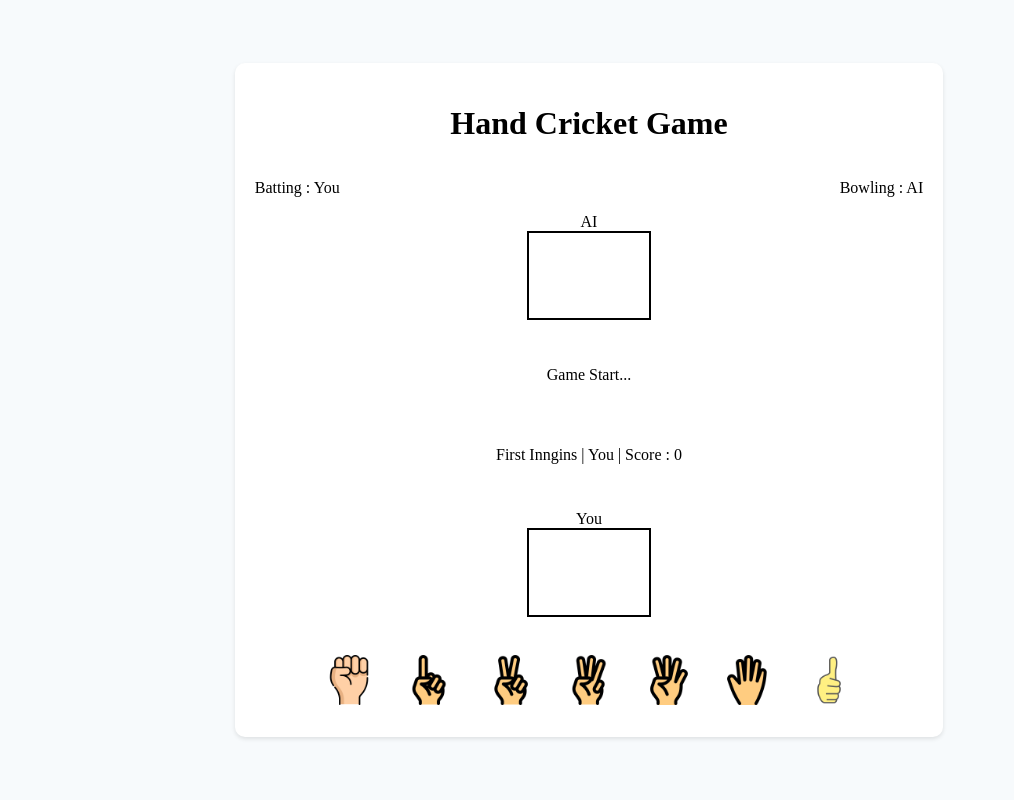
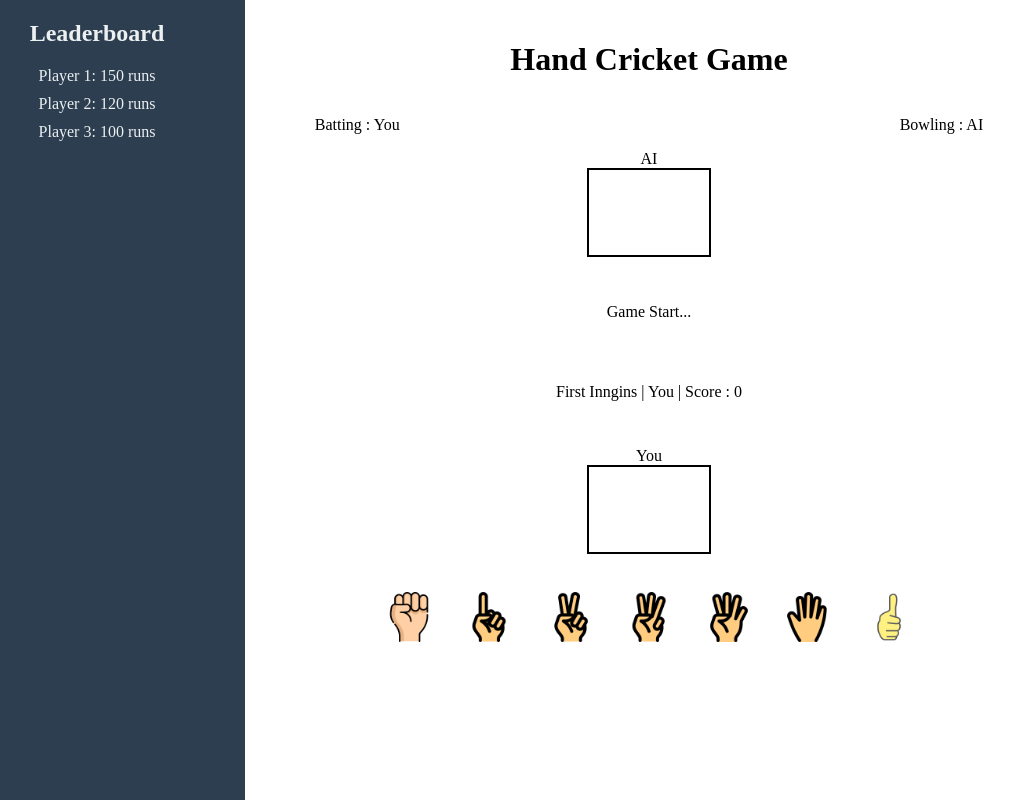
Before and after one commit to Aniket-paul-alt/Hand-Cricket, a plain HTML site: page index.html in a window 1280 px wide. Shown: the whole page, without its empty margins (51-1065 px from the left). Drawn offline with Linux system fonts and the light colour scheme.

Commit message:
adding leaderboard

```diff
--- a/index.html
+++ b/index.html
@@ -10,6 +10,16 @@
 
 <body>
     <div class="container">
+        <div class="sidebar">
+            <h2>Leaderboard</h2>
+            <ul>
+                <li>Player 1: 150 runs</li>
+                <li>Player 2: 120 runs</li>
+                <li>Player 3: 100 runs</li>
+                <!-- Add more players as needed -->
+            </ul>
+        </div>
+        <div class="main-content">
             <h1>Hand Cricket Game</h1>
             <div class="choice">
                 <h2>what you want to do first?</h2>
@@ -48,6 +58,7 @@
                 <button id="btnStatus">New Game </button>
             </div>
         </div>
+    </div>
 
     <script src="script.js"></script>
 </body>
--- a/style.css
+++ b/style.css
@@ -1,22 +1,46 @@
-
-body, html {
+body,
+html {
   margin: 0;
   padding: 0;
   height: 100%;
+  background-color: #f7fafc;
+}
+
+.container {
   display: flex;
-    align-items: center;
-    justify-content: center;
-    background-color: #f7fafc; /* Light gray background */
-  }
-  .container {
   text-align: center;
-    padding: 20px;
   background-color: white;
   border-radius: 10px;
   box-shadow: 0 2px 4px rgba(0, 0, 0, 0.1);
+  min-height: 100vh;
 }
 
-  .choice{
+.sidebar {
+  width: 20%;
+  background-color: #2c3e50;
+  color: #ecf0f1;
+  padding: 20px;
+}
+
+.sidebar h2 {
+  margin-top: 0;
+}
+
+.sidebar ul {
+  list-style: none;
+  padding: 0;
+}
+
+.sidebar ul li {
+  margin: 10px 0;
+}
+
+.main-content {
+  width: 60%;
+  padding: 20px;
+}
+
+.choice {
   display: flex;
   justify-content: center;
   flex-direction: column;
@@ -24,23 +48,23 @@ body, html {
   display: none;
 }
 
-  .choice-btn{
+.choice-btn {
   display: flex;
   justify-content: center;
   gap: 10px;
 }
 
-  .afterChoice{
+.afterChoice {
   /* display: none; */
 }
 
-  #battingOrBowling{
+#battingOrBowling {
   display: flex;
   justify-content: center;
   gap: 500px;
 }
 
-.playing{
+.playing {
   display: flex;
   flex-direction: column;
   justify-content: center;
@@ -48,7 +72,7 @@ body, html {
   gap: 30px;
 }
 
-  .AIScore{
+.AIScore {
   /* display: flex; */
   width: 120px;
   height: 70px;
@@ -56,29 +80,29 @@ body, html {
   border: 2px solid black;
 }
 
-  .AIScore img{
+.AIScore img {
   width: 50px;
 }
 
-  .yourScore{
+.yourScore {
   width: 120px;
   height: 70px;
   padding-top: 15px;
   border: 2px solid black;
 }
 
-  .yourScore img{
+.yourScore img {
   width: 50px;
 }
 
-  .yourRunChoice{
+.yourRunChoice {
   margin-top: 30px;
   display: flex;
   gap: 10px;
   justify-content: center;
 }
 
-  .yourRunChoice .btn2{
+.yourRunChoice .btn2 {
   border-radius: 50%;
   width: 70px;
   height: 70px;
@@ -88,18 +112,18 @@ body, html {
   background-color: transparent;
 }
 
-  .yourRunChoice img{
+.yourRunChoice img {
   width: 50px;
   border-radius: 10%;
   transition: 0.05s;
 }
 
-  .yourRunChoice img:hover{
+.yourRunChoice img:hover {
   width: 70px;
   border-radius: 10%;
 }
 
-  #btnStatus{
+#btnStatus {
   margin-top: 50px;
   display: none;
   text-align: center;
```
Lines whose indentation alone changed are shown as unchanged.
